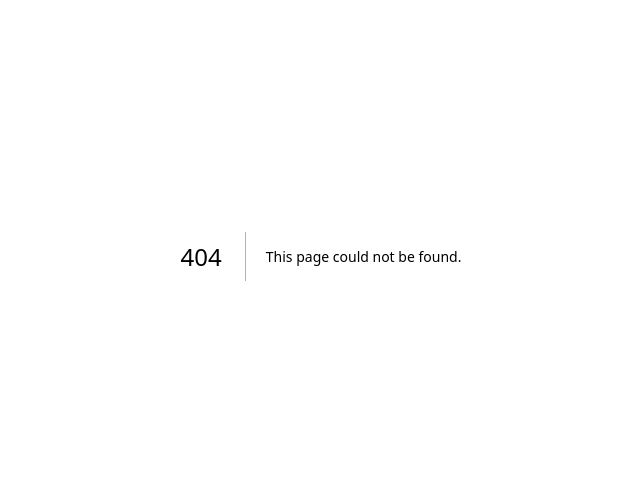
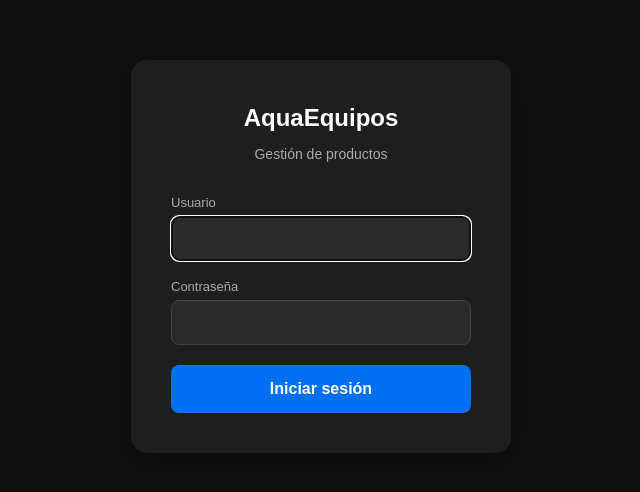
Before and after one commit to DancingAlien96/frontend-listadoaquaequipos, a Next.js app: page /login in a window 1280 px wide. Before the commit this address had no page. Shown: the part 144-636 px from the top of the page, without its empty margins (319-959 px from the left). Built offline with nearby package versions, Linux system fonts and the light colour scheme; no server answers.

Commit message:
feat: add login page and JWT auth to frontend

```diff
--- /dev/null
+++ b/app/login/page.tsx
@@ -0,0 +1,99 @@
+"use client";
+import { useState, FormEvent } from "react";
+import { useRouter } from "next/navigation";
+
+const API_URL = process.env.NEXT_PUBLIC_API_URL || "http://localhost:4000";
+
+export default function LoginPage() {
+  const router = useRouter();
+  const [username, setUsername] = useState("");
+  const [password, setPassword] = useState("");
+  const [error, setError] = useState("");
+  const [loading, setLoading] = useState(false);
+
+  const handleSubmit = async (e: FormEvent<HTMLFormElement>) => {
+    e.preventDefault();
+    setError("");
+    setLoading(true);
+    try {
+      const res = await fetch(`${API_URL}/auth/login`, {
+        method: "POST",
+        headers: { "Content-Type": "application/json" },
+        body: JSON.stringify({ username, password }),
+      });
+      const data = await res.json();
+      if (!res.ok) {
+        setError(data.error || "Error al iniciar sesión");
+      } else {
+        localStorage.setItem("token", data.token);
+        localStorage.setItem("username", data.username);
+        router.push("/");
+      }
+    } catch {
+      setError("Error de conexión con el servidor");
+    }
+    setLoading(false);
+  };
+
+  return (
+    <main style={{
+      minHeight: "100vh", display: "flex", alignItems: "center", justifyContent: "center",
+      background: "#111", fontFamily: "sans-serif"
+    }}>
+      <div style={{
+        background: "#1e1e1e", padding: 40, borderRadius: 16, width: "100%", maxWidth: 380,
+        boxShadow: "0 8px 32px rgba(0,0,0,0.4)", color: "#fff"
+      }}>
+        <h1 style={{ fontSize: 24, fontWeight: 700, marginBottom: 8, textAlign: "center" }}>
+          AquaEquipos
+        </h1>
+        <p style={{ textAlign: "center", color: "#aaa", marginBottom: 28, fontSize: 14 }}>
+          Gestión de productos
+        </p>
+        <form onSubmit={handleSubmit} style={{ display: "flex", flexDirection: "column", gap: 16 }}>
+          <div>
+            <label style={{ fontSize: 13, color: "#aaa", marginBottom: 4, display: "block" }}>Usuario</label>
+            <input
+              type="text"
+              value={username}
+              onChange={e => setUsername(e.target.value)}
+              required
+              autoFocus
+              style={{
+                width: "100%", padding: "10px 12px", borderRadius: 8, border: "1px solid #444",
+                background: "#2a2a2a", color: "#fff", fontSize: 15, boxSizing: "border-box"
+              }}
+            />
+          </div>
+          <div>
+            <label style={{ fontSize: 13, color: "#aaa", marginBottom: 4, display: "block" }}>Contraseña</label>
+            <input
+              type="password"
+              value={password}
+              onChange={e => setPassword(e.target.value)}
+              required
+              style={{
+                width: "100%", padding: "10px 12px", borderRadius: 8, border: "1px solid #444",
+                background: "#2a2a2a", color: "#fff", fontSize: 15, boxSizing: "border-box"
+              }}
+            />
+          </div>
+          {error && (
+            <p style={{ color: "#f55", fontSize: 13, margin: 0, textAlign: "center" }}>{error}</p>
+          )}
+          <button
+            type="submit"
+            disabled={loading}
+            style={{
+              padding: "12px", borderRadius: 8, background: loading ? "#555" : "#0070f3",
+              color: "#fff", border: "none", fontWeight: 700, fontSize: 16,
+              cursor: loading ? "default" : "pointer", marginTop: 4
+            }}
+          >
+            {loading ? "Entrando..." : "Iniciar sesión"}
+          </button>
+        </form>
+      </div>
+    </main>
+  );
+}
--- a/app/page.tsx
+++ b/app/page.tsx
@@ -1,6 +1,7 @@
 
 "use client";
 import { useEffect, useState, FormEvent, Fragment } from "react";
+import { useRouter } from "next/navigation";
 
 const API_URL = process.env.NEXT_PUBLIC_API_URL || "http://localhost:4000";
 
@@ -23,7 +24,12 @@ interface EditModal {
   product: WooProduct | null;
 }
 
+interface User { id: number; username: string; }
+
 export default function Home() {
+  const router = useRouter();
+  const [token, setToken] = useState<string | null>(null);
+  const [currentUser, setCurrentUser] = useState<string | null>(null);
   const [products, setProducts] = useState<WooProduct[]>([]);
   const [loading, setLoading] = useState(true);
   const [error, setError] = useState("");
@@ -37,13 +43,41 @@ export default function Home() {
   const [total, setTotal] = useState(0);
   const PER_PAGE = 20;
 
+  // Users modal
+  const [usersModal, setUsersModal] = useState(false);
+  const [users, setUsers] = useState<User[]>([]);
+  const [newUser, setNewUser] = useState({ username: "", password: "" });
+  const [usersError, setUsersError] = useState("");
+
+  // Check auth on mount
+  useEffect(() => {
+    const t = localStorage.getItem("token");
+    const u = localStorage.getItem("username");
+    if (!t) { router.push("/login"); return; }
+    setToken(t);
+    setCurrentUser(u);
+  }, []);
+
+  const authHeaders = (t: string) => ({
+    "Content-Type": "application/json",
+    "Authorization": `Bearer ${t}`,
+  });
+
+  const handleLogout = () => {
+    localStorage.removeItem("token");
+    localStorage.removeItem("username");
+    router.push("/login");
+  };
+
   // Fetch products
-  const fetchProducts = async (p = page, s = search) => {
+  const fetchProducts = async (p = page, s = search, t = token) => {
+    if (!t) return;
     setLoading(true);
     try {
       const params = new URLSearchParams({ page: String(p), per_page: String(PER_PAGE) });
       if (s) params.append('search', s);
-      const res = await fetch(`${API_URL}/products?${params}`);
+      const res = await fetch(`${API_URL}/products?${params}`, { headers: authHeaders(t) });
+      if (res.status === 401) { handleLogout(); return; }
       const data = await res.json();
       setProducts(data.products);
       setTotal(Number(data.total) || 0);
@@ -56,16 +90,17 @@ export default function Home() {
   };
 
   useEffect(() => {
-    fetchProducts(page, search);
-  }, [page, search]);
+    if (token) fetchProducts(page, search, token);
+  }, [page, search, token]);
 
   // Handle create
   const handleSubmit = async (e: FormEvent<HTMLFormElement>) => {
     e.preventDefault();
+    if (!token) return;
     try {
       const res = await fetch(`${API_URL}/products`, {
         method: "POST",
-        headers: { "Content-Type": "application/json" },
+        headers: authHeaders(token),
         body: JSON.stringify(form),
       });
       if (!res.ok) throw new Error("Error guardando producto");
@@ -79,11 +114,11 @@ export default function Home() {
   // Handle edit submit (popup)
   const handleEditSubmit = async (e: FormEvent<HTMLFormElement>) => {
     e.preventDefault();
-    if (!editModal.product) return;
+    if (!editModal.product || !token) return;
     try {
       const res = await fetch(`${API_URL}/products/${editModal.product.id}`, {
         method: "PUT",
-        headers: { "Content-Type": "application/json" },
+        headers: authHeaders(token),
         body: JSON.stringify(editModal.product),
       });
       if (!res.ok) throw new Error("Error actualizando producto");
@@ -96,9 +131,9 @@ export default function Home() {
 
   // Handle delete
   const handleDelete = async (id: number) => {
-    if (!window.confirm("¿Eliminar producto?")) return;
+    if (!window.confirm("¿Eliminar producto?") || !token) return;
     try {
-      await fetch(`${API_URL}/products/${id}`, { method: "DELETE" });
+      await fetch(`${API_URL}/products/${id}`, { method: "DELETE", headers: authHeaders(token) });
       fetchProducts();
     } catch {
       setError("Error eliminando producto");
@@ -107,8 +142,9 @@ export default function Home() {
 
   // Handle hide
   const handleHide = async (id: number) => {
+    if (!token) return;
     try {
-      await fetch(`${API_URL}/products/${id}/hide`, { method: "PATCH" });
+      await fetch(`${API_URL}/products/${id}/hide`, { method: "PATCH", headers: authHeaders(token) });
       fetchProducts();
     } catch {
       setError("Error ocultando producto");
@@ -117,8 +153,9 @@ export default function Home() {
 
   // Handle show (publicar)
   const handleShow = async (id: number) => {
+    if (!token) return;
     try {
-      await fetch(`${API_URL}/products/${id}/show`, { method: "PATCH" });
+      await fetch(`${API_URL}/products/${id}/show`, { method: "PATCH", headers: authHeaders(token) });
       fetchProducts();
     } catch {
       setError("Error publicando producto");
@@ -130,9 +167,91 @@ export default function Home() {
     setEditModal({ open: true, product: { ...product } });
   };
 
+  // Users management
+  const fetchUsers = async () => {
+    if (!token) return;
+    const res = await fetch(`${API_URL}/auth/users`, { headers: authHeaders(token) });
+    const data = await res.json();
+    setUsers(data);
+  };
+
+  const handleOpenUsers = () => {
+    setUsersModal(true);
+    setUsersError("");
+    fetchUsers();
+  };
+
+  const handleCreateUser = async (e: FormEvent<HTMLFormElement>) => {
+    e.preventDefault();
+    if (!token) return;
+    setUsersError("");
+    try {
+      const res = await fetch(`${API_URL}/auth/users`, {
+        method: "POST",
+        headers: authHeaders(token),
+        body: JSON.stringify(newUser),
+      });
+      const data = await res.json();
+      if (!res.ok) { setUsersError(data.error); return; }
+      setNewUser({ username: "", password: "" });
+      fetchUsers();
+    } catch {
+      setUsersError("Error creando usuario");
+    }
+  };
+
+  const handleDeleteUser = async (id: number) => {
+    if (!window.confirm("¿Eliminar usuario?") || !token) return;
+    try {
+      const res = await fetch(`${API_URL}/auth/users/${id}`, { method: "DELETE", headers: authHeaders(token) });
+      const data = await res.json();
+      if (!res.ok) { setUsersError(data.error); return; }
+      fetchUsers();
+    } catch {
+      setUsersError("Error eliminando usuario");
+    }
+  };
+
+  if (!token) return null;
+
   return (
     <main style={{ maxWidth: 900, margin: "auto", padding: 20, fontFamily: 'sans-serif' }}>
-      <h1 style={{ fontSize: 28, marginBottom: 16 }}>Productos WooCommerce</h1>
+      {/* Header */}
+      <div style={{ display: 'flex', justifyContent: 'space-between', alignItems: 'center', marginBottom: 24, flexWrap: 'wrap', gap: 8 }}>
+        <h1 style={{ fontSize: 28, margin: 0 }}>Productos WooCommerce</h1>
+        <div style={{ display: 'flex', gap: 8, alignItems: 'center' }}>
+          <span style={{ color: '#aaa', fontSize: 14 }}>Hola, <b style={{ color: '#fff' }}>{currentUser}</b></span>
+          <button onClick={handleOpenUsers} style={{ padding: '6px 14px', borderRadius: 6, border: 'none', background: '#333', color: '#fff', cursor: 'pointer', fontWeight: 600 }}>Usuarios</button>
+          <button onClick={handleLogout} style={{ padding: '6px 14px', borderRadius: 6, border: 'none', background: '#e00', color: '#fff', cursor: 'pointer', fontWeight: 600 }}>Cerrar sesión</button>
+        </div>
+      </div>
+
+      {/* Modal Gestión de Usuarios */}
+      {usersModal && (
+        <div style={{ position: 'fixed', top: 0, left: 0, width: '100vw', height: '100vh', background: 'rgba(0,0,0,0.6)', display: 'flex', alignItems: 'center', justifyContent: 'center', zIndex: 2000 }}>
+          <div style={{ background: '#222', padding: 32, borderRadius: 12, minWidth: 320, maxWidth: '90vw', color: '#fff', position: 'relative' }}>
+            <button onClick={() => setUsersModal(false)} style={{ position: 'absolute', top: 12, right: 12, background: 'transparent', border: 'none', color: '#fff', fontSize: 22, cursor: 'pointer' }}>&times;</button>
+            <h2 style={{ marginBottom: 20 }}>Gestión de usuarios</h2>
+            <ul style={{ listStyle: 'none', padding: 0, marginBottom: 20 }}>
+              {users.map(u => (
+                <li key={u.id} style={{ display: 'flex', justifyContent: 'space-between', alignItems: 'center', padding: '8px 0', borderBottom: '1px solid #333' }}>
+                  <span>{u.username}</span>
+                  {u.username !== currentUser && (
+                    <button onClick={() => handleDeleteUser(u.id)} style={{ padding: '4px 10px', borderRadius: 6, border: 'none', background: '#e00', color: '#fff', cursor: 'pointer' }}>Eliminar</button>
+                  )}
+                </li>
+              ))}
+            </ul>
+            <form onSubmit={handleCreateUser} style={{ display: 'flex', flexDirection: 'column', gap: 10 }}>
+              <h3 style={{ margin: 0, fontSize: 15 }}>Crear nuevo usuario</h3>
+              <input placeholder="Usuario" value={newUser.username} onChange={e => setNewUser(n => ({ ...n, username: e.target.value }))} required style={{ padding: 8, borderRadius: 4, border: '1px solid #555', background: '#333', color: '#fff' }} />
+              <input type="password" placeholder="Contraseña" value={newUser.password} onChange={e => setNewUser(n => ({ ...n, password: e.target.value }))} required style={{ padding: 8, borderRadius: 4, border: '1px solid #555', background: '#333', color: '#fff' }} />
+              {usersError && <p style={{ color: '#f55', fontSize: 13, margin: 0 }}>{usersError}</p>}
+              <button type="submit" style={{ padding: '8px', borderRadius: 6, border: 'none', background: '#0070f3', color: '#fff', fontWeight: 600, cursor: 'pointer' }}>Crear</button>
+            </form>
+          </div>
+        </div>
+      )}
       {/* Formulario de creación */}
       <form onSubmit={handleSubmit} style={{ marginBottom: 32, display: 'flex', gap: 8, flexWrap: 'wrap', alignItems: 'center' }}>
         <input
```
